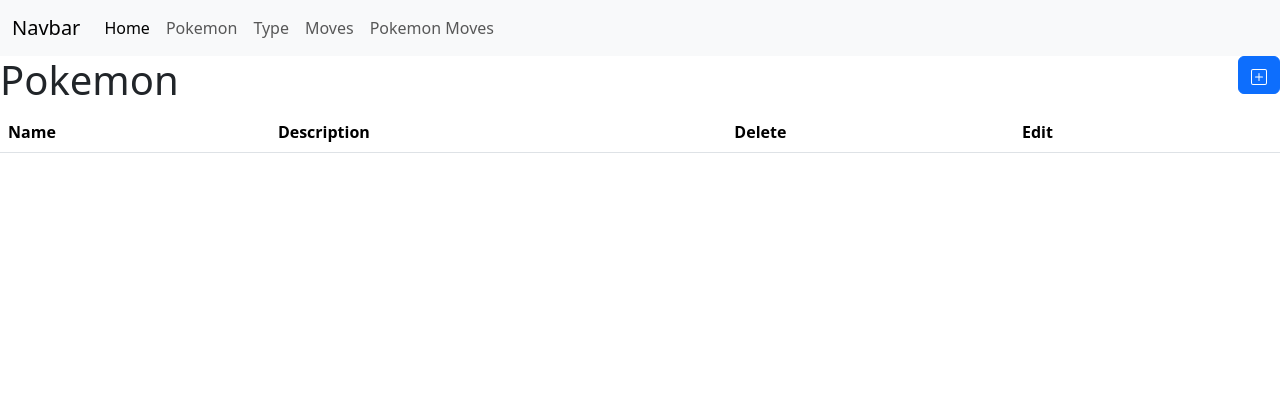
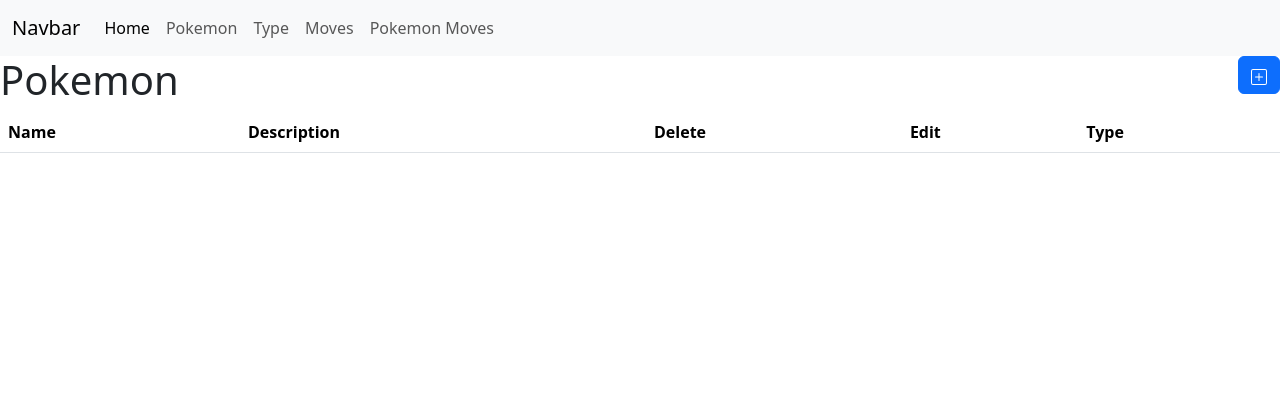
Before and after one commit to benfinley03/MIS4013_HW3, a PHP site: page /pokemon.php in a window 1280 px wide. Shown: the top 420 px of the page. Run offline with PHP 8.4, Linux system fonts and the light colour scheme; data that the repository does not hold is empty.

Commit message:
Update view-pokemon.php

```diff
--- a/view-pokemon.php
+++ b/view-pokemon.php
@@ -16,7 +16,7 @@ include "view-pokemon-newform.php";
       <th>Description</th>
       <th>Delete</th>
       <th>Edit</th>
-      <th></th>
+      <th>Type</th>
       </tr>
     </thead>
     <tbody>
```
